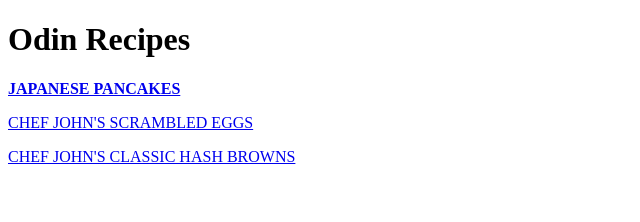
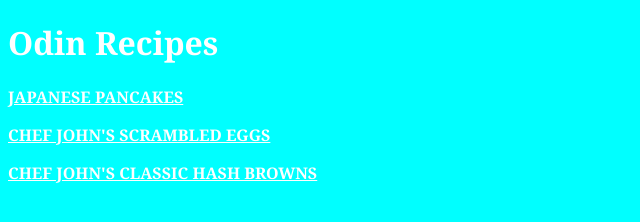
Before and after one commit to n00bfish/odin-recipes, a plain HTML site: page index.html in a window 1280 px wide. Shown: the whole page, without its empty margins (0-640 px from the left). Drawn offline with Linux system fonts and the light colour scheme.

Commit message:
Add CSS style sheet to homepage

```diff
--- a/index.html
+++ b/index.html
@@ -3,6 +3,7 @@
     <head>
         <meta charset="UTF-8">
         <title>Odin Recipes</title>
+        <link rel="stylesheet" href="styles.css">
     </head>
 
     <body>
--- /dev/null
+++ b/styles.css
@@ -0,0 +1,8 @@
+/* Stylesheet for index.html */
+
+* {
+    color:white;
+    font-family:Georgia, 'Times New Roman', Times, serif;
+    font-weight: bolder;
+    background-color:aqua;
+}
```
